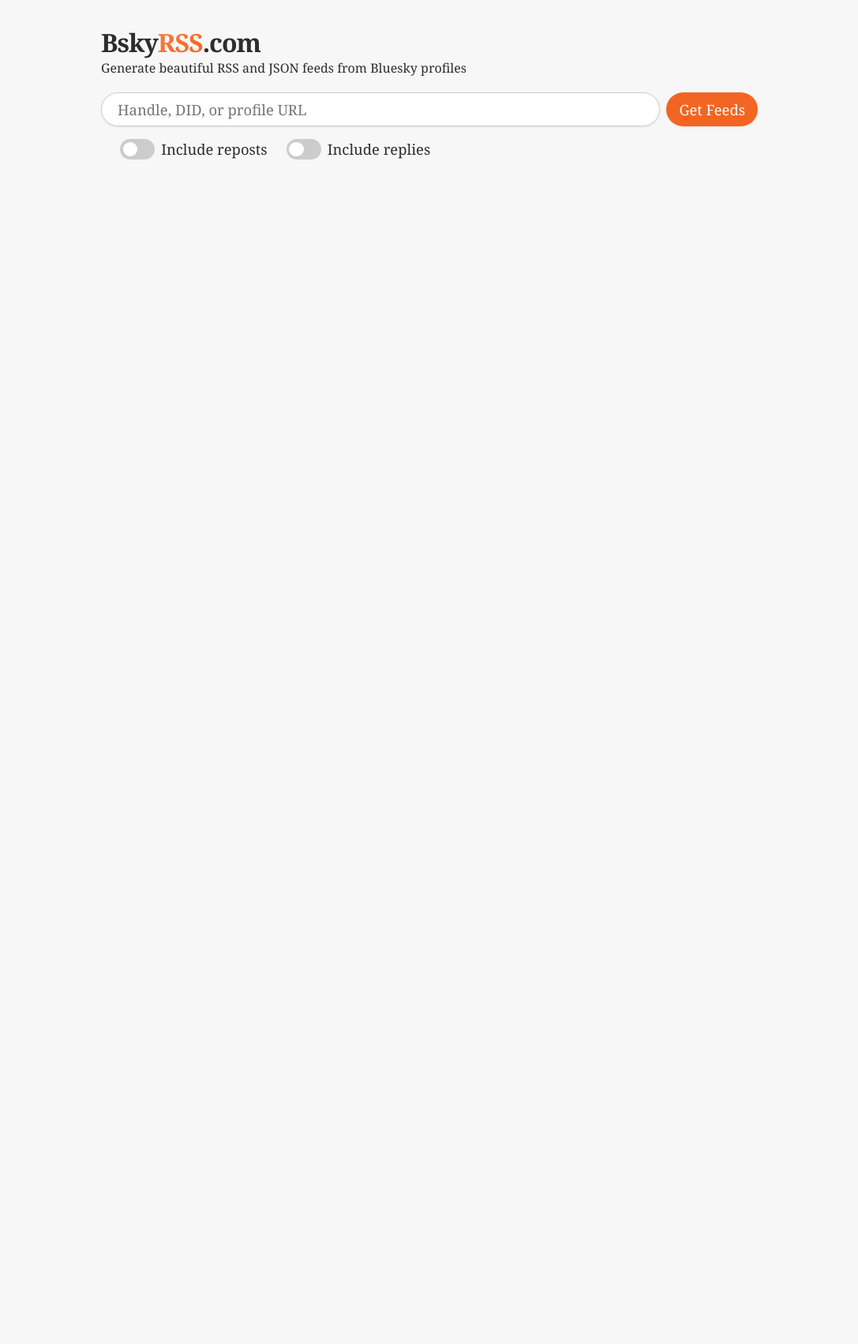
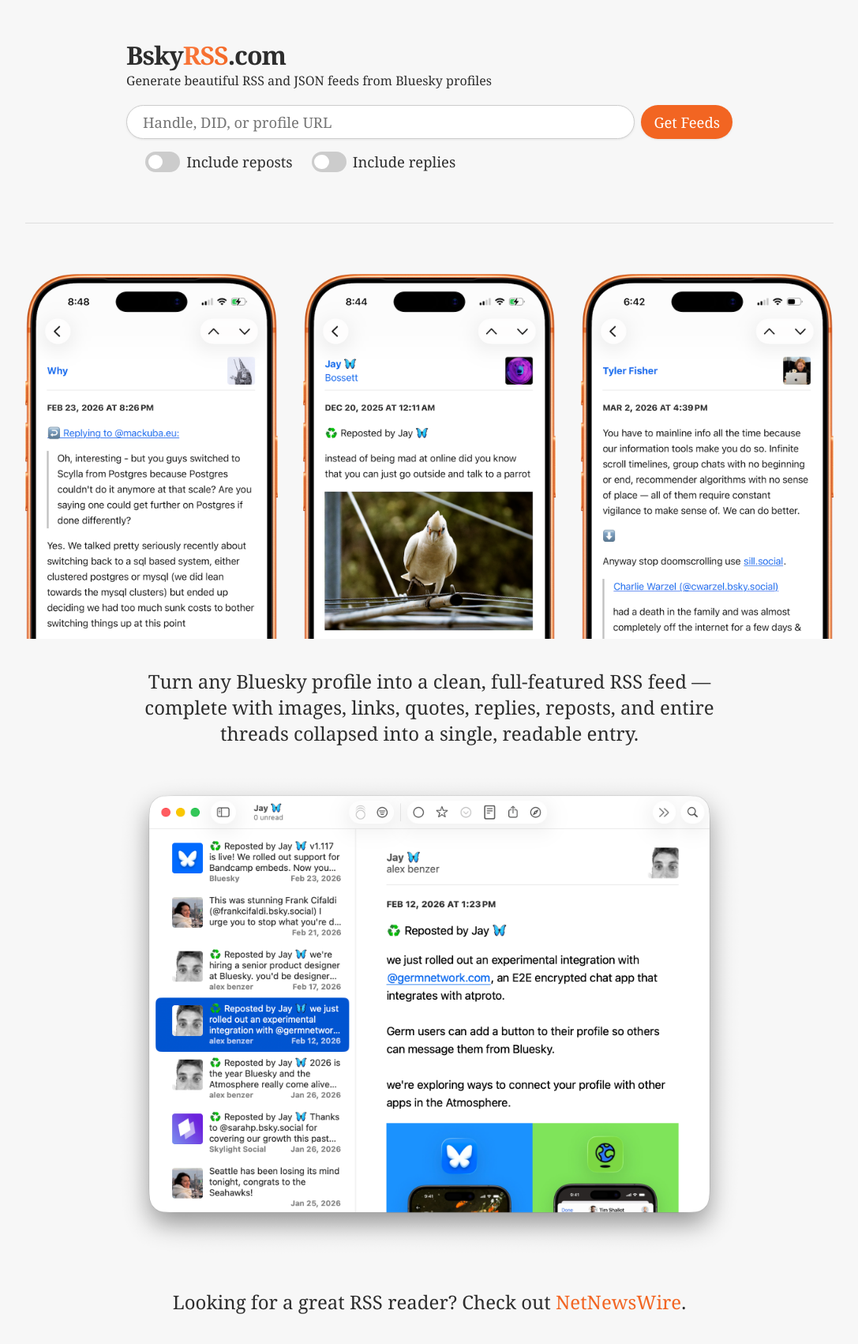
Before and after one commit to georgemblack/bsky-rss, a website: page public/index.html in a window 1280 px wide. Shown: the whole page at 79% size, without its empty margins (96-1183 px from the left). Before the commit the page ends 800 px from the top, so only its background shows below. Drawn offline with Linux system fonts and the light colour scheme.

Commit message:
Add marketing to homepage

```diff
--- a/public/index.html
+++ b/public/index.html
@@ -15,12 +15,8 @@
     />
     <meta property="og:type" content="website" />
     <meta property="og:url" content="https://bskyrss.com" />
+    <meta name="theme-color" content="#f7f7f7" />
     <meta name="twitter:card" content="summary" />
-    <meta name="twitter:title" content="BskyRSS" />
-    <meta
-      name="twitter:description"
-      content="Generate beautiful RSS and JSON feeds from Bluesky profiles"
-    />
     <link rel="stylesheet" href="/styles.css" />
 
     <!-- Google Fonts -->
@@ -72,6 +68,51 @@
       <div id="error"></div>
       <div id="result"></div>
     </main>
+    <footer>
+      <div class="promo">
+        <div class="showcase">
+          <figure class="hide-narrow">
+            <img
+              src="/promo-2.png"
+              alt="Screenshot of a Bluesky post with embedded images in a feed reader"
+            />
+          </figure>
+          <figure>
+            <img
+              src="/promo-1.png"
+              alt="Screenshot of a Bluesky repost rendered in a feed reader"
+            />
+          </figure>
+          <figure class="hide-narrow">
+            <img
+              src="/promo-3.png"
+              alt="Screenshot of a Bluesky thread collapsed into a single feed entry"
+            />
+          </figure>
+        </div>
+        <div class="copy">
+          <p>
+            Turn any Bluesky profile into a clean, full-featured RSS feed —
+            complete with images, links, quotes, replies, reposts, and entire
+            threads collapsed into a single, readable entry.
+          </p>
+        </div>
+        <div class="showcase showcase-secondary">
+          <figure>
+            <img
+              src="/promo-4.png"
+              alt="Screenshot of a Bluesky post in a desktop RSS reader"
+            />
+          </figure>
+        </div>
+        <div class="copy">
+          <p>
+            Looking for a great RSS reader? Check out
+            <a href="https://netnewswire.com">NetNewsWire</a>.
+          </p>
+        </div>
+      </div>
+    </footer>
 
     <script>
       function copyUrl(url, btn) {
--- a/public/styles.css
+++ b/public/styles.css
@@ -2,7 +2,6 @@
   --body-padding: 2rem;
   --font-family: "Noto Serif", ui-serif;
   --font-weight-normal: 400;
-  --font-weight-bold: 900;
   --background-color: #f7f7f7;
   --body-text-color: #2d2d2d;
   --header-accent-color: #f26522;
@@ -10,6 +9,12 @@
   --input-border-color: #ccc;
   --url-background-color: #ebebeb;
   --white: white;
+}
+
+@media (max-width: 640px) {
+  :root {
+    --body-padding: 1rem;
+  }
 }
 
 /* ==============================
@@ -22,14 +27,19 @@
 }
 
 body {
-  margin: 2rem auto;
+  margin: 3rem auto 6rem auto;
   padding: 0 var(--body-padding);
-  max-width: 56rem;
   color: var(--body-text-color);
   font-family: var(--font-family);
   font-weight: var(--font-weight-normal);
   font-style: normal;
   background-color: var(--background-color);
+}
+
+header,
+main {
+  max-width: 48em;
+  margin: 0 auto;
 }
 
 h1 {
@@ -38,17 +48,11 @@ h1 {
 
 h1 .accent {
   color: var(--header-accent-color);
-  background: linear-gradient(
-    315deg,
-    var(--header-accent-color),
-    var(--header-accent-color-secondary)
-  );
+  background: linear-gradient(315deg,
+      var(--header-accent-color),
+      var(--header-accent-color-secondary));
   background-clip: text;
   -webkit-text-fill-color: transparent;
-}
-
-p {
-  color: var(--body-text-color);
 }
 
 a {
@@ -59,10 +63,6 @@ a {
   &:hover {
     color: var(--header-accent-color-secondary);
   }
-}
-
-.bold {
-  font-weight: bold;
 }
 
 /* ==============================
@@ -157,18 +157,15 @@ form .labels label {
   transition: transform 0.2s;
 }
 
-.toggle input:checked + .slider {
+.toggle input:checked+.slider {
   background-color: var(--header-accent-color);
 }
 
-.toggle input:checked + .slider::after {
+.toggle input:checked+.slider::after {
   transform: translateX(1em);
 }
 
 @media (max-width: 640px) {
-  :root {
-    --body-padding: 1rem;
-  }
 
   input[type="text"],
   button,
@@ -191,7 +188,8 @@ form .labels label {
 /* ==============================
    Feed URLs
    ============================== */
-#result {
+#result,
+#error {
   margin-top: 2.5rem;
 }
 
@@ -204,7 +202,7 @@ form .labels label {
   font-size: 0.9em;
   background-color: var(--url-background-color);
   border-radius: 0.5rem;
-  padding: 0.5rem 0.75rem;
+  padding: 0.75rem 1rem;
   margin-top: 0.25rem;
   word-break: break-all;
 }
@@ -226,3 +224,57 @@ button.small {
     background-color: #999;
   }
 }
+
+/* ==============================
+   Promo
+   ============================== */
+.promo {
+  margin: 4rem auto 0 auto;
+  padding-top: 4rem;
+  max-width: 64rem;
+  border-top: 1px solid color-mix(in srgb, var(--background-color), black 10%);
+}
+
+.promo .showcase {
+  display: flex;
+  justify-content: center;
+  gap: 2rem;
+
+  img {
+    width: 100%;
+  }
+}
+
+.promo .showcase-secondary {
+  margin-top: 2rem;
+
+  img {
+    max-width: 50rem;
+  }
+}
+
+.promo .copy {
+  max-width: 50rem;
+  margin: 2rem auto 0 auto;
+  font-size: 1.5em;
+  text-align: center;
+}
+
+@media (max-width: 640px) {
+
+  .hide-narrow {
+    display: none;
+  }
+
+  .promo .showcase img {
+    max-width: 12rem;
+  }
+
+  .promo .showcase-secondary img {
+    max-width: 20rem;
+  }
+
+  .promo .copy {
+    font-size: 1em;
+  }
+}
```
Also changed, not shown: public/promo-1.png (added), public/promo-2.png (added), public/promo-3.png (added), public/promo-4.png (added).
